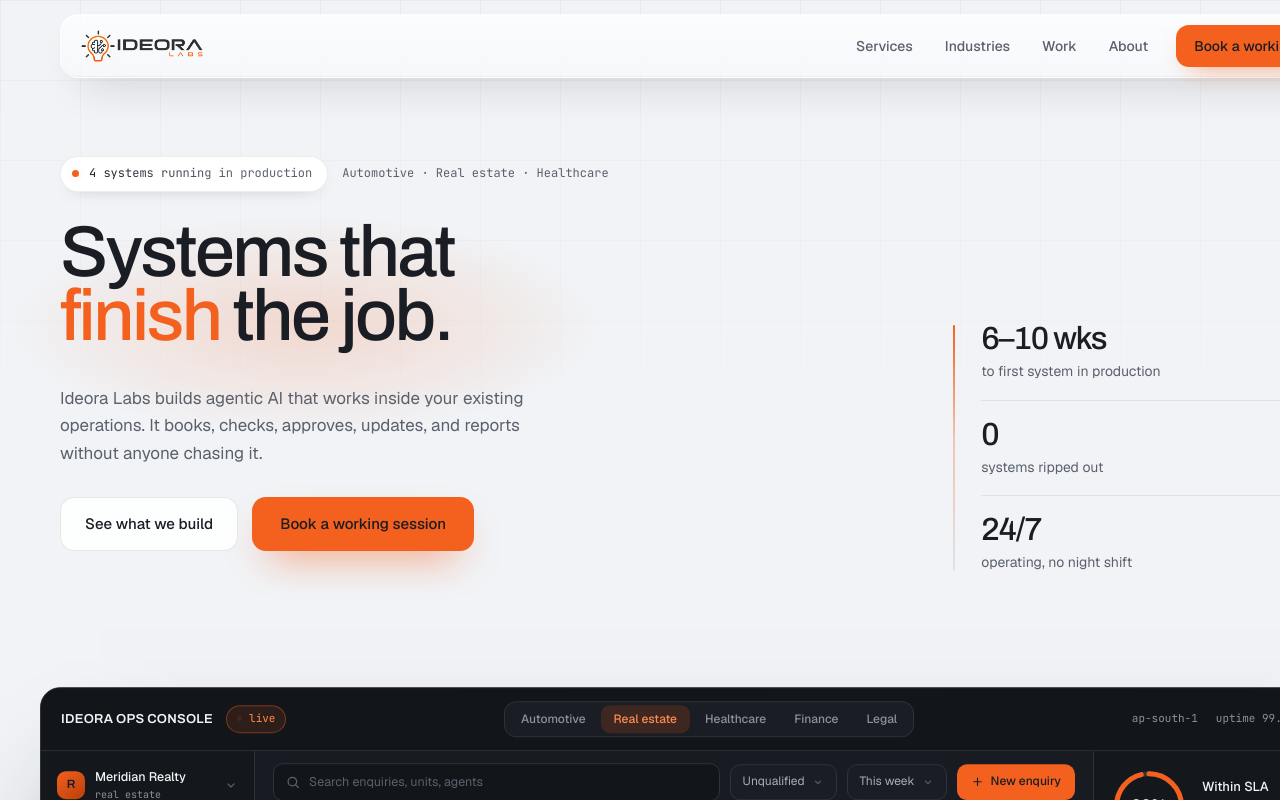
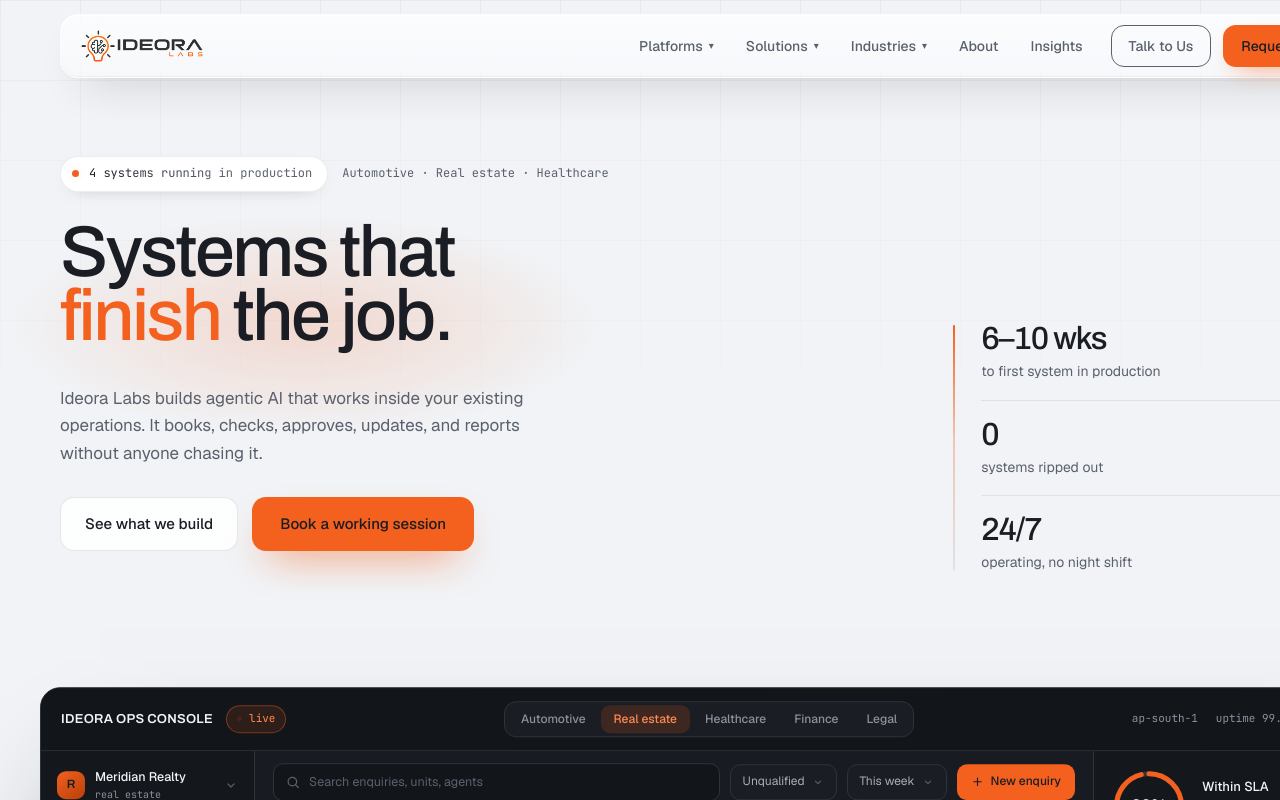
Before and after one commit to ATHARVISM2804/Ideora-bangalore-, a React (Vite) app: page / in a window 1280 px wide. Shown: the top 800 px of the page. Built offline with nearby package versions, Linux system fonts and the light colour scheme.

Commit message:
feat: nav dropdowns and dual CTAs

```diff
--- a/src/components/NavMenu.jsx
+++ b/src/components/NavMenu.jsx
@@ -1,11 +1,10 @@
-import { useEffect, useRef, useState } from 'react';
+import { useEffect, useRef } from 'react';
 import { Link } from 'react-router-dom';
 import { s } from '../lib/style';
 
 const CLOSE_DELAY = 120;
 
-export function NavMenu({ menu, glass, active }) {
-  const [open, setOpen] = useState(false);
+export function NavMenu({ menu, glass, active, open, onOpenChange }) {
   const timer = useRef(null);
   const triggerRef = useRef(null);
   const itemRefs = useRef([]);
@@ -16,7 +15,7 @@
   const cancelClose = () => clearTimeout(timer.current);
   const scheduleClose = () => {
     cancelClose();
-    timer.current = setTimeout(() => setOpen(false), CLOSE_DELAY);
+    timer.current = setTimeout(() => onOpenChange(false), CLOSE_DELAY);
   };
 
   const focusItem = (i) => {
@@ -25,13 +24,13 @@
   };
 
   const openAndFocusFirst = () => {
-    setOpen(true);
+    onOpenChange(true);
     requestAnimationFrame(() => focusItem(0));
   };
 
   const close = ({ refocus }) => {
     cancelClose();
-    setOpen(false);
+    onOpenChange(false);
     if (refocus) triggerRef.current?.focus();
   };
 
@@ -58,7 +57,7 @@
   return (
     <div
       style={s('position:relative')}
-      onMouseEnter={() => { cancelClose(); setOpen(true); }}
+      onMouseEnter={() => { cancelClose(); onOpenChange(true); }}
       onMouseLeave={scheduleClose}
     >
       <button
@@ -67,7 +66,7 @@
         aria-expanded={open}
         aria-haspopup="true"
         onKeyDown={onTriggerKeyDown}
-        onClick={() => (open ? close({ refocus: false }) : setOpen(true))}
+        onClick={() => (open ? close({ refocus: false }) : onOpenChange(true))}
         style={s(`display:flex; align-items:center; gap:6px; border:0; background:${open ? 'rgba(26,29,35,0.06)' : 'transparent'}; cursor:pointer; font-family:inherit; color:${active ? '#F4601E' : glass.link}; font-size:14px; font-weight:500; padding:8px 14px; border-radius:12px; transition:color .3s, background .3s`)}
       >
         {menu.label}
--- a/src/sections/Nav.jsx
+++ b/src/sections/Nav.jsx
@@ -1,15 +1,11 @@
-import { useRef } from 'react';
+import { useRef, useState } from 'react';
+import { Link, useLocation } from 'react-router-dom';
 import { s } from '../lib/style';
 import { magnetMove, magnetLeave } from '../lib/handlers';
 import { Hover } from '../components/Hover';
 import { useOverDark } from '../hooks/useOverDark';
-
-const LINKS = [
-  ['#services', 'Services'],
-  ['#industries', 'Industries'],
-  ['#work', 'Work'],
-  ['#about', 'About'],
-];
+import { MENUS } from '../data/nav';
+import { NavMenu } from '../components/NavMenu';
 
 // Two glass treatments. Both keep the same blur and saturation so the bar reads
 // as one material; only the tint, edge light, and text colour swap.
@@ -19,18 +15,29 @@
     link: '#5A616D',
     linkHover: 'color:#1A1D23; background:rgba(26,29,35,0.06)',
     logo: '/assets/ideora-lockup.png',
+    panel: 'border:1px solid rgba(255,255,255,0.6); background:linear-gradient(180deg, rgba(255,255,255,0.9), rgba(255,255,255,0.72)); box-shadow:inset 0 1px 0 rgba(255,255,255,0.95), 0 26px 60px -30px rgba(26,29,35,0.5)',
+    panelItemHover: 'background:rgba(26,29,35,0.06)',
   },
   dark: {
     bar: 'border:1px solid rgba(255,255,255,0.14); background:linear-gradient(180deg, rgba(46,51,60,0.62), rgba(26,29,35,0.44)); box-shadow:inset 0 1px 0 rgba(255,255,255,0.16), inset 0 -1px 0 rgba(0,0,0,0.28), 0 22px 50px -28px rgba(0,0,0,0.85), 0 2px 10px -6px rgba(0,0,0,0.4)',
     link: '#C6CCD6',
     linkHover: 'color:#FFFFFF; background:rgba(255,255,255,0.1)',
     logo: '/assets/ideora-lockup-light.png',
+    panel: 'border:1px solid rgba(255,255,255,0.16); background:linear-gradient(180deg, rgba(46,51,60,0.9), rgba(26,29,35,0.8)); box-shadow:inset 0 1px 0 rgba(255,255,255,0.16), 0 26px 60px -30px rgba(0,0,0,0.9)',
+    panelItemHover: 'background:rgba(255,255,255,0.1)',
   },
 };
 
 export function Nav() {
   const barRef = useRef(null);
   const g = GLASS[useOverDark(barRef) ? 'dark' : 'light'];
+  const { pathname } = useLocation();
+  const [openLabel, setOpenLabel] = useState(null);
+  // A menu is active when the current route is one of its items, or is the
+  // menu's own path. Matched by exact path, not prefix: /solutions/real-estate
+  // and /industries/real-estate must not both light up.
+  const isActive = (menu) =>
+    menu.path === pathname || menu.items.some((i) => i.path === pathname);
 
   return (
     <header style={s('position:sticky; top:0; z-index:70; padding:14px 0')}>
@@ -39,27 +46,48 @@
           ref={barRef}
           style={s(`display:flex; align-items:center; justify-content:space-between; padding:10px 12px 10px 20px; border-radius:18px; backdrop-filter:blur(30px) saturate(190%); -webkit-backdrop-filter:blur(30px) saturate(190%); transition:background .45s ease, border-color .45s ease, box-shadow .45s ease; ${g.bar}`)}
         >
-          <a href="#top" style={s('display:flex; align-items:center')}>
+          <Link to="/" style={s('display:flex; align-items:center')}>
             <img src={g.logo} alt="Ideora Labs" style={s('height:32px; width:auto; display:block')} />
-          </a>
+          </Link>
           <nav style={s('display:flex; align-items:center; gap:4px')}>
-            {LINKS.map(([href, label]) => (
-              <Hover
-                key={href}
-                as="a"
-                href={href}
-                style={`color:${g.link}; font-size:14px; font-weight:500; padding:8px 14px; border-radius:12px; transition:color .3s, background .3s`}
-                hoverStyle={g.linkHover}
-              >{label}</Hover>
+            {MENUS.map((menu) => (
+              menu.items.length > 0
+                ? (
+                  <NavMenu
+                    key={menu.label}
+                    menu={menu}
+                    glass={g}
+                    active={isActive(menu)}
+                    open={openLabel === menu.label}
+                    onOpenChange={(next) => setOpenLabel(next ? menu.label : null)}
+                  />
+                )
+                : (
+                  <Hover
+                    key={menu.label}
+                    as={Link}
+                    to={menu.path}
+                    style={`color:${isActive(menu) ? '#F4601E' : g.link}; font-size:14px; font-weight:500; padding:8px 14px; border-radius:12px; text-decoration:none; transition:color .3s, background .3s`}
+                    hoverStyle={g.linkHover}
+                  >{menu.label}</Hover>
+                )
             ))}
+
             <Hover
-              as="a"
-              href="#book"
+              as={Link}
+              to="/about#contact"
+              style={`margin-left:10px; padding:9px 17px; border-radius:13px; border:1px solid ${g.link}; color:${g.link}; font-size:14px; font-weight:500; text-decoration:none; transition:color .25s, background .25s, border-color .25s`}
+              hoverStyle={g.linkHover}
+            >Talk to Us</Hover>
+
+            <Hover
+              as={Link}
+              to="/#book"
               onMouseMove={magnetMove}
               onMouseLeave={magnetLeave}
-              style="margin-left:10px; padding:10px 18px; border-radius:13px; background:#F4601E; color:#1A1D23; font-size:14px; font-weight:500; box-shadow:0 10px 26px -14px rgba(244,96,30,0.95); transition:transform .18s ease-out, background .25s"
+              style="margin-left:8px; padding:10px 18px; border-radius:13px; background:#F4601E; color:#1A1D23; font-size:14px; font-weight:500; text-decoration:none; box-shadow:0 10px 26px -14px rgba(244,96,30,0.95); transition:transform .18s ease-out, background .25s"
               hoverStyle="background:#FF7A3D"
-            >Book a working session</Hover>
+            >Request a Demo</Hover>
           </nav>
         </div>
       </div>
```
